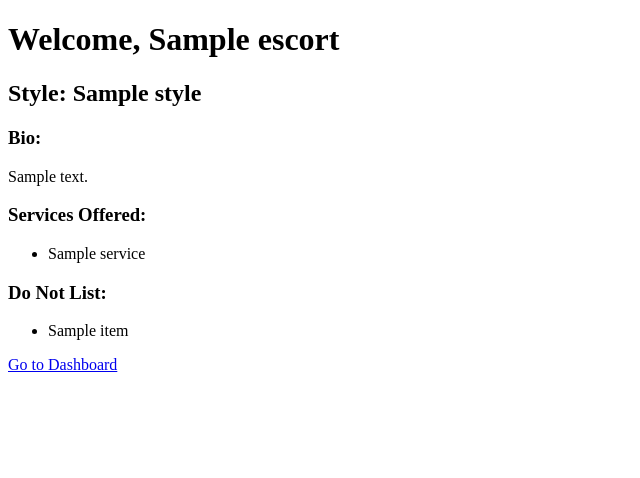
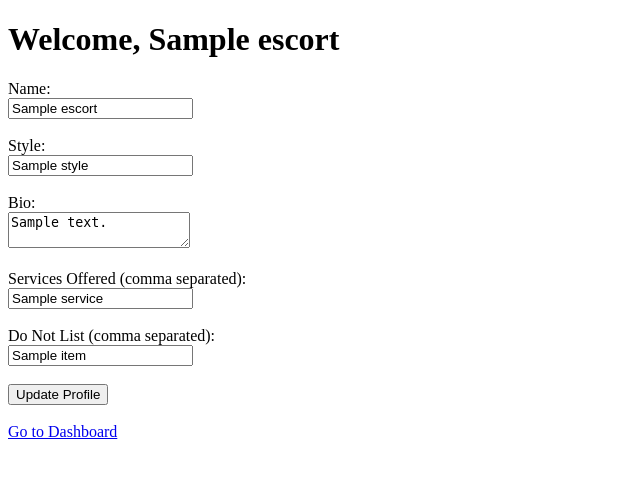
Before and after one commit to RaviSurendharan/velora-ai, a Flask app: template templates/escort_profile.html in a window 1280 px wide. Shown: the top 478 px of the page, without its empty margins (0-640 px from the left). Run offline with Flask 2, Linux system fonts and the light colour scheme; the template is opened without the code that fills it: most values are stand-ins (such as "Sample title", 1, 10 or a date in 2020).

Commit message:
Escort profile editable form added

```diff
--- a/app.py
+++ b/app.py
@@ -9,9 +9,11 @@ from auth import auth_bp
 app = Flask(__name__)
 app.register_blueprint(auth_bp)
 
+from flask import redirect, url_for
+
 @app.route("/")
 def home():
-    return render_template("home.html")
+    return redirect(url_for("escort_login"))
 
 @app.route("/dashboard")
 def dashboard():
@@ -103,21 +105,31 @@ def test_sms():
 
 @app.route("/escort-profile", methods=["GET", "POST"])
 def escort_profile():
+    phone_number = request.headers.get("X-Phone-Number", "12345")  # temporary default phone
+
+    escort = db.get_escort(phone_number)
+
     if request.method == "POST":
-        data = request.json
-        phone_number = request.headers.get("X-Phone-Number")
-        if not phone_number:
-            return jsonify({"error": "Missing phone number"}), 400
-        db.save_escort_profile(
-            phone_number=phone_number,
-            name=data.get("name"),
-            style=data.get("style"),
-            bio=data.get("bio"),
-            do_not_list=data.get("do_not_list", []),
-            services=data.get("services", [])
+        escort["name"] = request.form.get("name")
+        escort["style"] = request.form.get("style")
+        escort["bio"] = request.form.get("bio")
+        escort["services"] = [s.strip() for s in request.form.get("services", "").split(",")]
+        escort["do_not_list"] = [d.strip() for d in request.form.get("do_not_list", "").split(",")]
+
+        db.save_escort(
+            phone_number,
+            escort["name"],
+            escort.get("password", ""),
+            escort["style"],
+            escort["bio"],
+            escort["do_not_list"],
+            escort["services"]
         )
-        return jsonify({"success": True})
-    return render_template("escort_profile.html")
+
+        return render_template("escort_profile.html", escort=escort)
+
+    return render_template("escort_profile.html", escort=escort)
+
 
 @app.route("/escort-signup", methods=["GET", "POST"])
 def escort_signup():
--- a/templates/escort_profile.html
+++ b/templates/escort_profile.html
@@ -1,30 +1,30 @@
 <!DOCTYPE html>
 <html>
 <head>
-    <title>Escort Profile - Velora AI</title>
+  <title>Escort Profile - Velora AI</title>
 </head>
 <body>
-    <h1>Welcome, {{ escort.name }}</h1>
+  <h1>Welcome, {{ escort.name }}</h1>
 
-    <h2>Style: {{ escort.style }}</h2>
+  <form method="POST" action="/escort-profile">
+    <label for="name">Name:</label><br>
+    <input type="text" id="name" name="name" value="{{ escort.name }}"><br><br>
 
-    <h3>Bio:</h3>
-    <p>{{ escort.bio }}</p>
+    <label for="style">Style:</label><br>
+    <input type="text" id="style" name="style" value="{{ escort.style }}"><br><br>
 
-    <h3>Services Offered:</h3>
-    <ul>
-        {% for service in escort.services %}
-            <li>{{ service }}</li>
-        {% endfor %}
-    </ul>
+    <label for="bio">Bio:</label><br>
+    <textarea id="bio" name="bio">{{ escort.bio }}</textarea><br><br>
 
-    <h3>Do Not List:</h3>
-    <ul>
-        {% for item in escort.do_not_list %}
-            <li>{{ item }}</li>
-        {% endfor %}
-    </ul>
+    <label for="services">Services Offered (comma separated):</label><br>
+    <input type="text" id="services" name="services" value="{{ escort.services|join(', ') }}"><br><br>
 
-    <p><a href="/dashboard">Go to Dashboard</a></p>
+    <label for="do_not_list">Do Not List (comma separated):</label><br>
+    <input type="text" id="do_not_list" name="do_not_list" value="{{ escort.do_not_list|join(', ') }}"><br><br>
+
+    <input type="submit" value="Update Profile">
+  </form>
+
+  <br><a href="/dashboard">Go to Dashboard</a>
 </body>
 </html>
```
